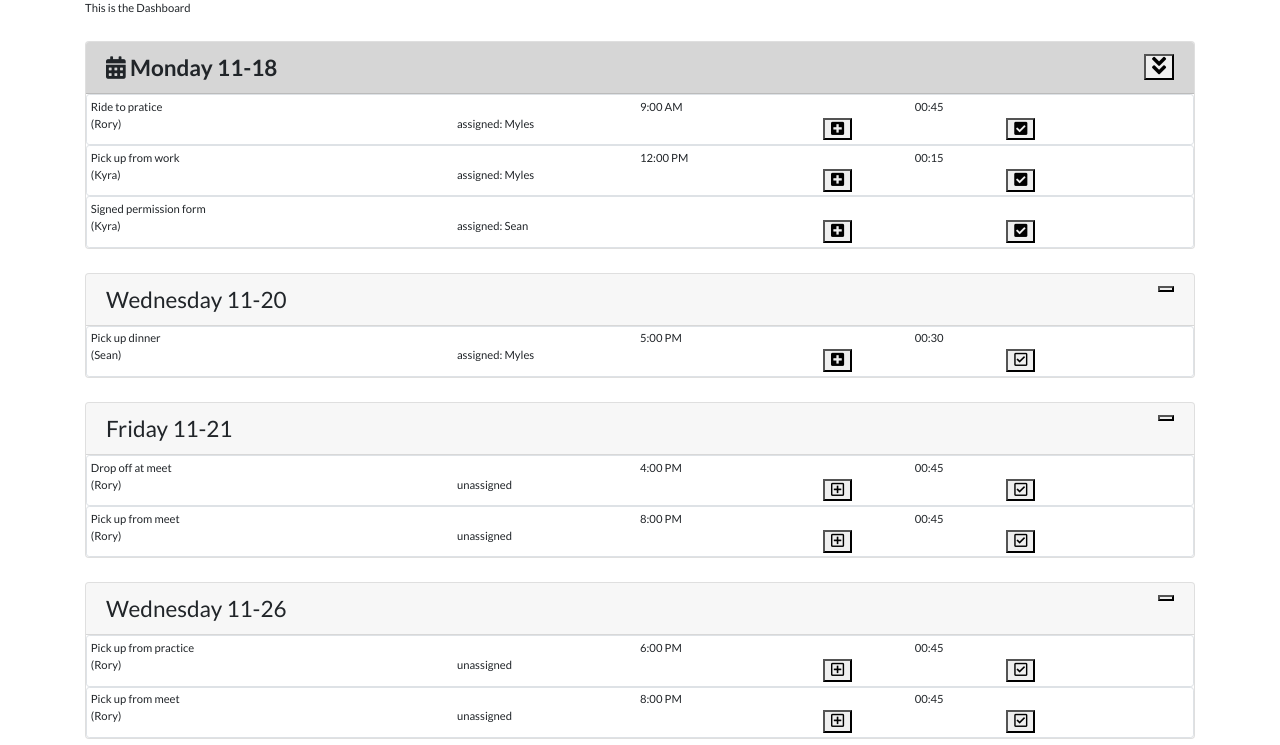
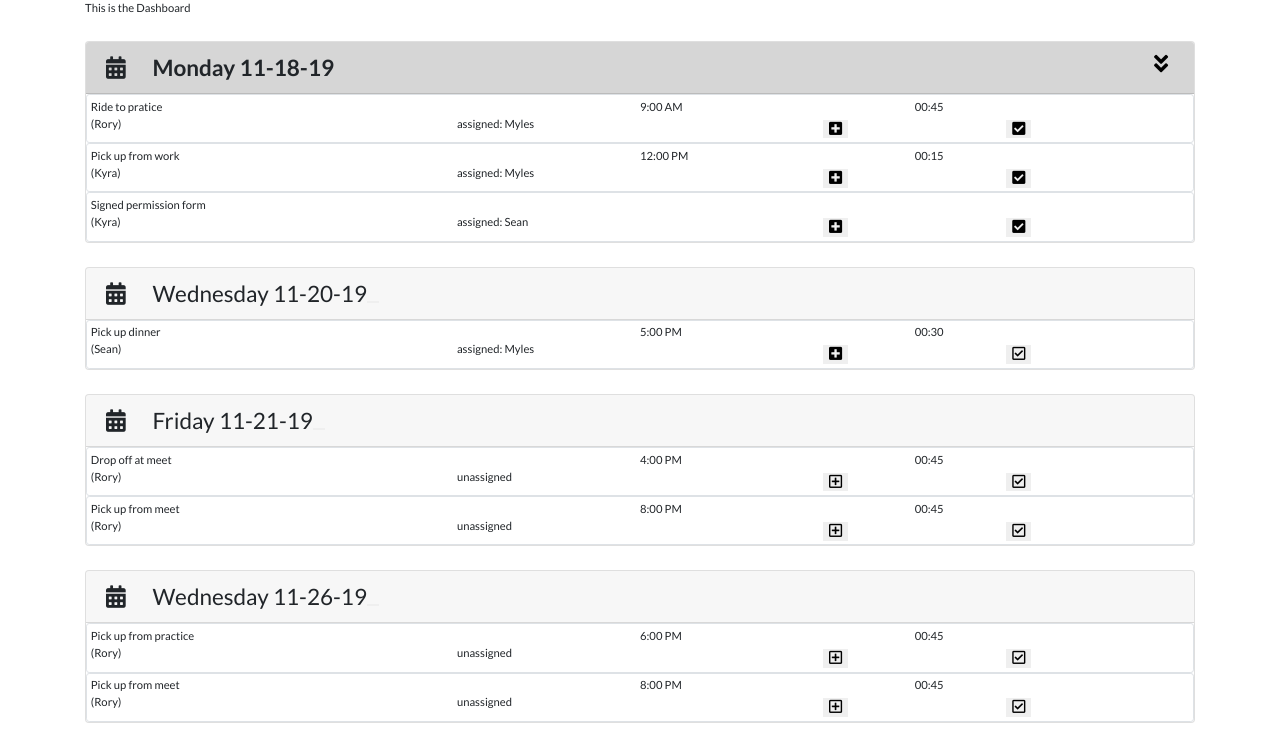
Before and after one commit to LandGod/Parent-Trap, a React (Create React App) app in the folder client/: page /dashboard in a window 1280 px wide. Shown: the top 745 px of the page. Built offline with nearby package versions, Linux system fonts and the light colour scheme.

Commit message:
alignment adjustment on card header

```diff
--- a/client/src/components/Button/style.css
+++ b/client/src/components/Button/style.css
@@ -2,9 +2,6 @@ button {
   font-size: .75em;
 }
 
-#show-more {
-  float: right;
-}
 
 #add-event {
   display: block;
--- a/client/src/components/DashCard/index.js
+++ b/client/src/components/DashCard/index.js
@@ -11,7 +11,7 @@ class DashCard extends Component {
           <h3>
             <i className={this.props.icon}
                 aria-hidden="true" /> {this.props.title}
-            <Button id="show-more" icon={this.props.showmoreIcon} title=""></Button>
+            <Button id={this.props.id} icon={this.props.showmoreIcon} title=""></Button>
           </h3>
         </div>
         <div className="card-body-fluid">{this.props.children}</div>
--- a/client/src/components/DashCard/style.css
+++ b/client/src/components/DashCard/style.css
@@ -2,3 +2,16 @@
   font-size: 1.5em;
   margin: 0;
 }
+
+button {
+  border: none;
+}
+
+#show-more {
+  float: right;
+  background-color: #d6d6d6;
+}
+
+.fa-calendar-alt {
+  padding-right: 1em;
+}
--- a/client/src/pages/Dashboard.js
+++ b/client/src/pages/Dashboard.js
@@ -12,7 +12,7 @@ class Dashboard extends Component {
                 <Row>
                     <Col size="md-12 fluid">
                         <p>This is the Dashboard</p>
-                        <DashCard icon="fa fa-calendar-alt" title="Monday 11-18" showmoreIcon="fas fa-angle-double-down fa-lg">
+                        <DashCard icon="fa fa-calendar-alt" title="Monday 11-18-19" id="show-more" showmoreIcon="fas fa-angle-double-down fa-lg">
                           <EventLine time="9:00 AM" title="Ride to pratice"
                                     duration="00:45" requestor="(Rory)"
                                     assigned="assigned: Myles"
@@ -29,14 +29,14 @@ class Dashboard extends Component {
                                     icon1="fas fa-plus-square fa-lg" icon2="fas fa-check-square fa-lg">
                           </EventLine>
                         </DashCard>
-                        <DashCard icon="calendar-alt" title="Wednesday 11-20">
+                        <DashCard icon="fa fa-calendar-alt" title="Wednesday 11-20-19">
                           <EventLine time="5:00 PM" title="Pick up dinner"
                                     duration="00:30" requestor="(Sean)"
                                     assigned="assigned: Myles"
                                     icon1="fas fa-plus-square fa-lg" icon2="far fa-check-square fa-lg">
                           </EventLine>
                         </DashCard>
-                        <DashCard icon="calendar-alt" title="Friday 11-21">
+                        <DashCard icon="fa fa-calendar-alt" title="Friday 11-21-19">
                           <EventLine time="4:00 PM" title="Drop off at meet"
                                     duration="00:45" requestor="(Rory)"
                                     assigned="unassigned"
@@ -50,7 +50,7 @@ class Dashboard extends Component {
                                     icon2="far fa-check-square fa-lg">
                           </EventLine>
                         </DashCard>
-                        <DashCard icon="calendar-alt" title="Wednesday 11-26">
+                        <DashCard icon="fa fa-calendar-alt" title="Wednesday 11-26-19">
                           <EventLine time="6:00 PM" title="Pick up from practice"
                                     duration="00:45" requestor="(Rory)"
                                     assigned="unassigned"
@@ -64,7 +64,7 @@ class Dashboard extends Component {
                                     icon2="far fa-check-square fa-lg">
                           </EventLine>
                         </DashCard>
-                        <DashCard icon="calendar-alt" title="Friday 11-28">
+                        <DashCard icon="fa fa-calendar-alt" title="Friday 11-28-19">
                           <EventLine time="8:00 AM" title="Drop off at High School"
                                     duration="00:45" requestor="(Kyra)"
                                     assigned="assigned: Myles"
```
